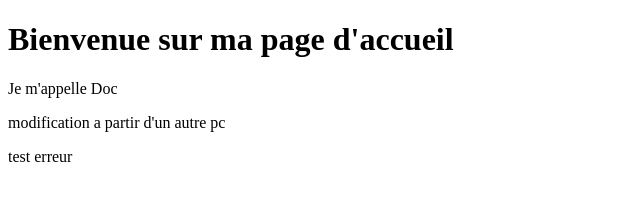
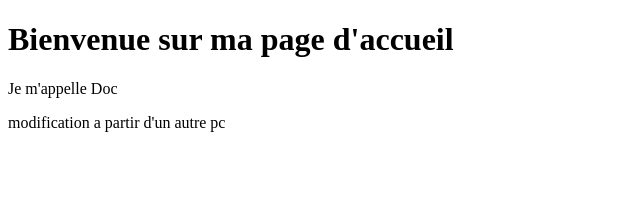
Before and after one commit to Doc-coD/testons, a plain HTML site: page index.html in a window 1280 px wide. Shown: the full height of the page, 0-640 px from the left. Drawn offline with Linux system fonts and the light colour scheme.

Commit message:
Revert "test erreur"
This reverts commit f109ed36b619164025d9e6d868f6f85ae476f4c2.

```diff
--- a/index.html
+++ b/index.html
@@ -11,6 +11,6 @@
 
     <p>Je m'appelle Doc</p>
     <p>modification a partir d'un autre pc</p>
-    <p>test erreur</p>
+
 </body>
 </html>
```
